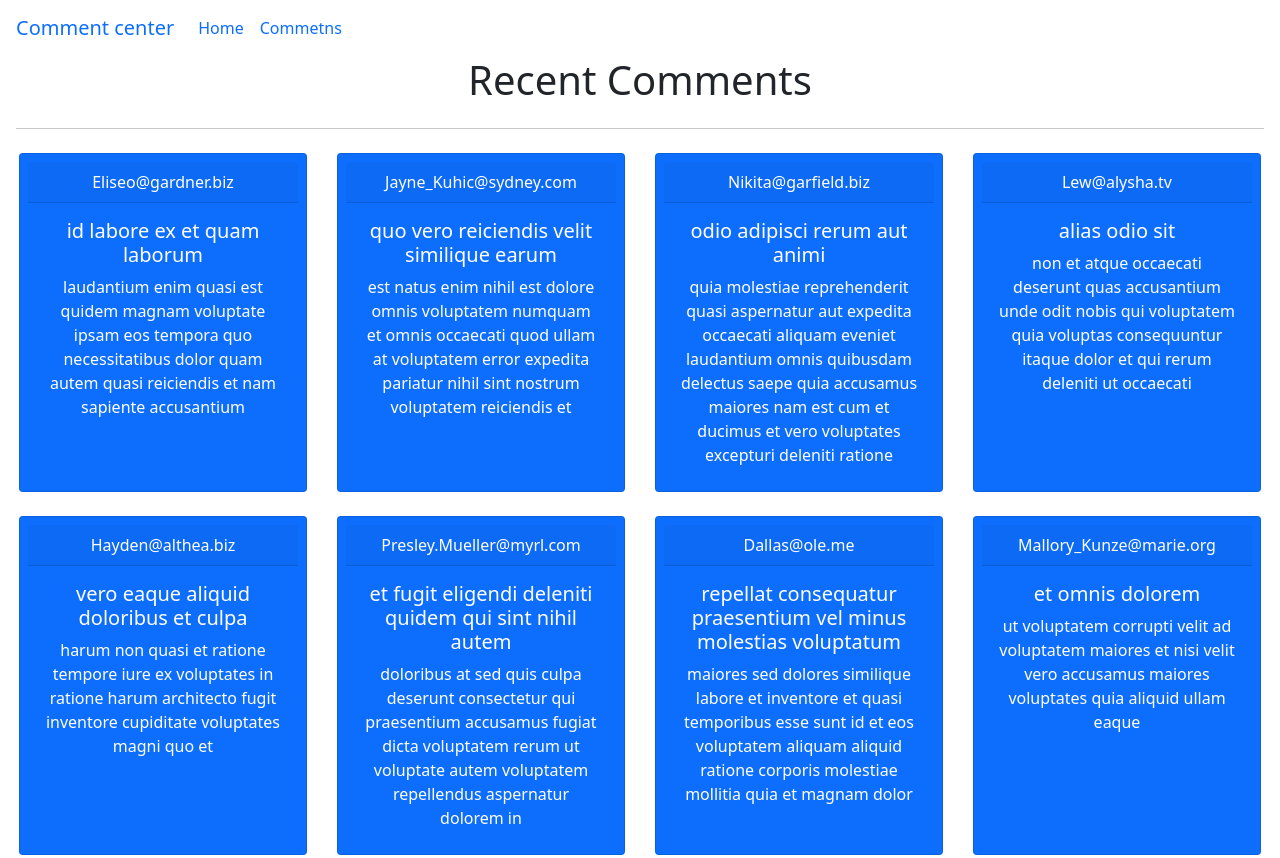
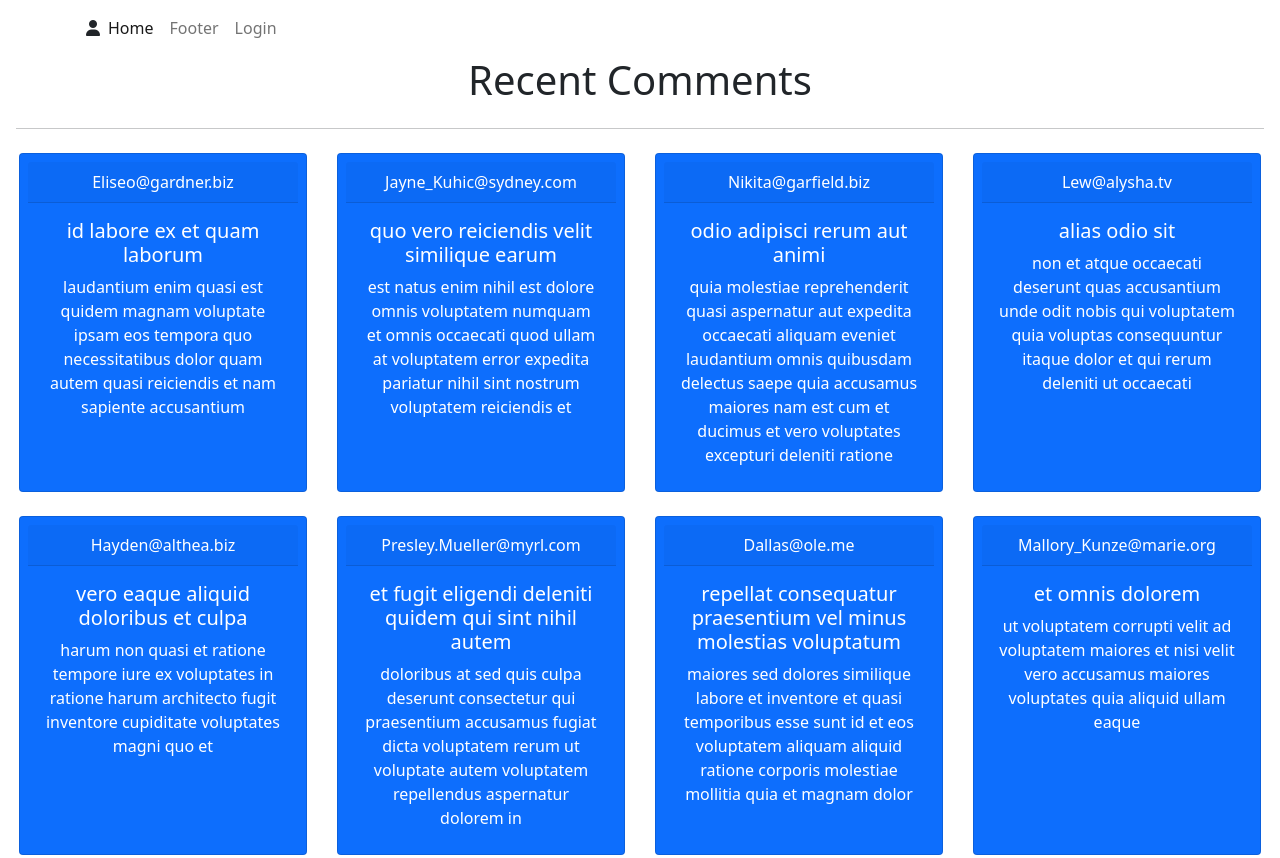
Before and after one commit to vigneshbalan-mvgs/Week6Task-5, a plain HTML site: page commetns/comment.html in a window 1280 px wide. Shown: the top 858 px of the page. Drawn offline with nearby package versions, Linux system fonts and the light colour scheme.

```diff
--- a/commetns/comment.html
+++ b/commetns/comment.html
@@ -11,26 +11,29 @@
   <script src="https://stackpath.bootstrapcdn.com/bootstrap/5.0.0-alpha1/js/bootstrap.min.js" integrity="sha384-oesi62hOLfzrys4LxRF63OJCXdXDipiYWBnvTl9Y9/TRlw5xlKIEHpNyvvDShgf/" crossorigin="anonymous"></script>
 </head>
 <body>
-
-  <nav class="navbar navbar-expand-lg bg-body-tertiary">
-    <div class="container-fluid">
-      <a class="navbar-brand" href="#">Comment center</a>
-      <button class="navbar-toggler" type="button" data-bs-toggle="collapse" data-bs-target="#navbarSupportedContent" aria-controls="navbarSupportedContent" aria-expanded="false" aria-label="Toggle navigation">
+  <nav class="navbar navbar-expand-lg navbar-light ">
+    <div class="container">
+      <i class="fa fa-user"></i>
+      <button class="navbar-toggler" type="button" data-bs-toggle="collapse" data-bs-target="#navbarScroll" aria-controls="navbarScroll" aria-expanded="false" aria-label="Toggle navigation">
         <span class="navbar-toggler-icon"></span>
       </button>
-      <div class="collapse navbar-collapse" id="navbarSupportedContent">
-        <ul class="navbar-nav me-auto mb-2 mb-lg-0">
+      <div class="collapse navbar-collapse" id="navbarScroll">
+        <ul class="navbar-nav ms-auto my-2 my-lg-0 navbar-nav-scroll" style="--bs-scroll-height: 100px;">
           <li class="nav-item">
             <a class="nav-link active" aria-current="page" href="#">Home</a>
           </li>
           <li class="nav-item">
-            <a class="nav-link" href="#last">Commetns</a>
+            <a class="nav-link " aria-current="page" href="#last">Footer</a>
           </li>
+          <li class="nav-item">
+            <a class="nav-link " aria-current="page" href="#footer">Login</a>
+          </li>
+
         </ul>
-
       </div>
     </div>
   </nav>
+
 
   <div><h1 class="text-center">Recent Comments</h1></div>
 <div class="container-fluid mt-4">
```
